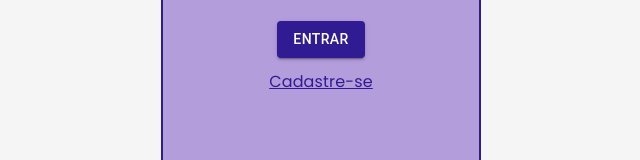
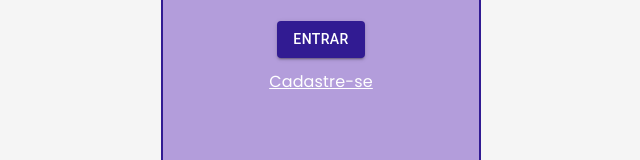
Before and after one commit to HamiltonGJr/arnia-trello, a React (Vite) app: page / in a window 1280 px wide. Shown: the part 512-672 px from the top of the page, without its empty margins (319-959 px from the left). Built offline with nearby package versions, Linux system fonts and the light colour scheme.

Commit message:
style: link styling

```diff
--- a/src/pages/Login/style.ts
+++ b/src/pages/Login/style.ts
@@ -26,7 +26,7 @@ export const FormBox = styled(Box)`
   align-items: center;
   gap: 12px;
 `;
-export const LinkBox = styled(Link)(({ theme }) => ({
-  color: `${theme.palette.primary.main}`,
-  textDecoration: "underline",
-}));
+export const LinkBox = styled(Link)`
+  color: #fff;
+  text-decoration: underline;
+`;
```
